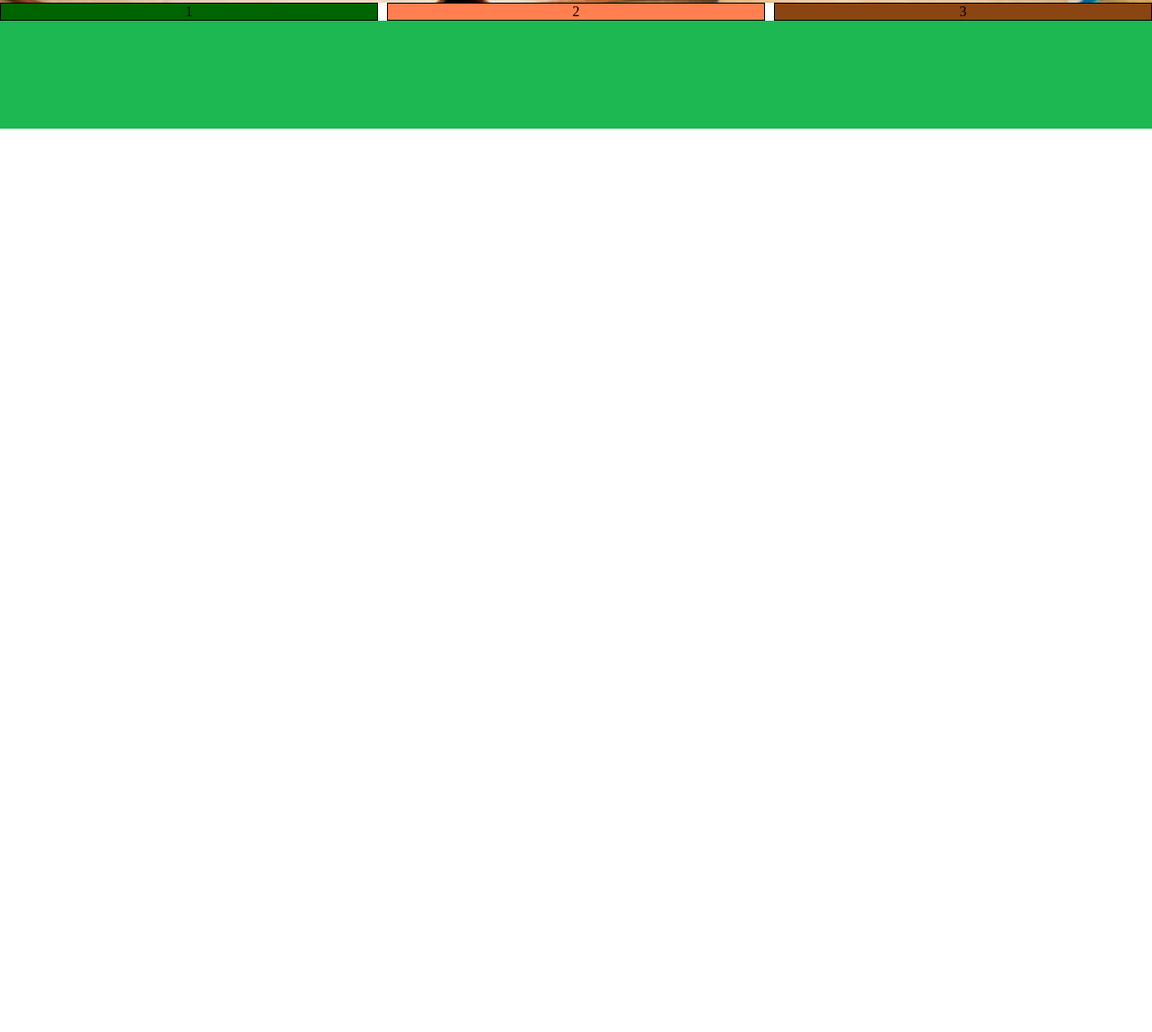
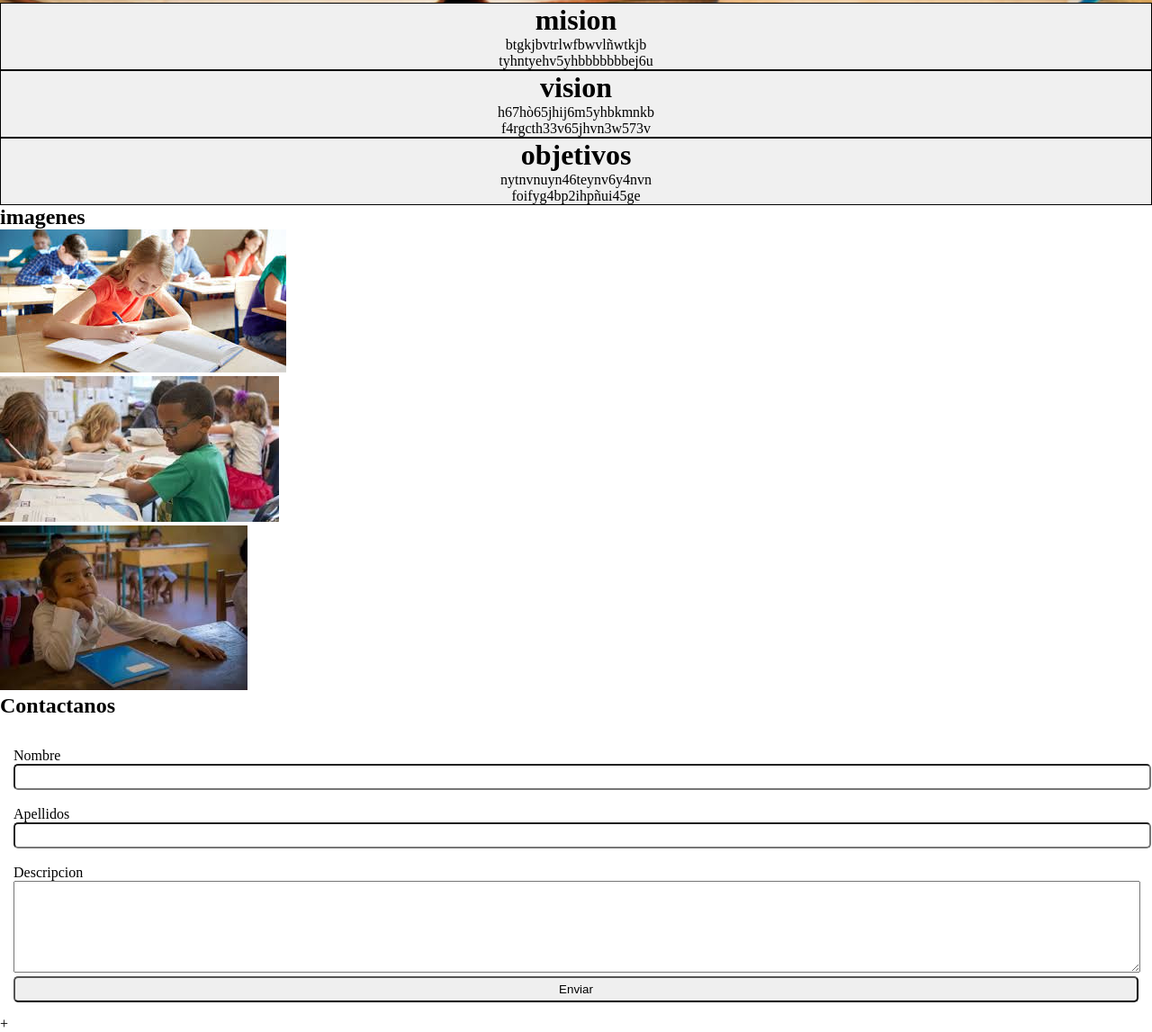
Before and after one commit to AXEL-duran/ProyectoPaginaWebAxel, a plain HTML site: page index.html in a window 1280 px wide. Shown: the part 405-1552 px from the top of the page at 90% size. Before the commit the page ends 800 px from the top, so only its background shows below. Drawn offline with Linux system fonts and the light colour scheme.

Commit message:
Micommitdel12

```diff
--- a/css/estilos.css
+++ b/css/estilos.css
@@ -16,10 +16,12 @@ background-size: cover;
 background-position: 10%;
 }
 .cajaColumnas{
+
 display: flex;
 justify-content: space-around;
 align-items: center;
 gap: 10px;
+border-right: solid 2px black;
 }
 .columna{
 flex: 1;
@@ -63,3 +65,22 @@ text-decoration: none;
 .menuSuperior li:last-child{
     border-right:none;
 }
+.Formulario{
+ width: 80%;
+ margin: auto;
+}
+form{
+padding: 15px;
+}
+input{
+width: 100%;
+padding: 5px;
+    border-radius: 5px;
+}
+textarea{
+width: 100%;
+height: 100px;
+
+
+
+}
--- a/index.html
+++ b/index.html
@@ -16,23 +16,39 @@
 </ul>
     </div>
     <div class="banner">
+        <p></p>
 </div>
 
-<div class="cajaColumnas">
+<div class="CajaColumnas">
 
-<div class="columna colorVerde">1</div>
+    <div class="columna"><h1>mision</h1><p>btgkjbvtrlwfbwvlñwtkjb <br>tyhntyehv5yhbbbbbbbej6u </p></div>
 
-<div class="columna colorNaranja">2</div>
+    <div class="columna"><h1>vision</h1><p>h67hò65jhij6m5yhbkmnkb <br>f4rgcth33v65jhvn3w573v</p></div>
 
-<div class="columna colorCafe">3</div>
-
-
+    <div class="columna"><h1>objetivos</h1><p>nytnvnuyn46teynv6y4nvn <br>foifyg4bp2ihpñui45ge </p></div>
+    </div>
+  <h2>imagenes</h2>
+<div class="CajaColumnas">
+<div class="Columna"><img src="imagenes/descarga.jpg" alt=""></div>
+<div class="Columna"><img src="imagenes/descarga (1).jpg" alt=""></div>
+<div class="Columna"><img src="imagenes/descarga (2).jpg" alt=""></div>
 </div>
-
-<div class="banner2"></div>
+<h2>Contactanos</h2><br>
+<form>
+<label>Nombre</label>
+<input type="text"><br>
+<br>
+<label>Apellidos</label>
+<input type="text"><br>
+<br>
+<label>Descripcion</label>
+<textarea name="" id="1"></textarea>
+<br>
+<input type="submit" value="Enviar">
 
 
 
 
+</form>
 </body>
-</html>
+</html>+
```
Also changed, not shown: imagenes/descarga (1).jpg (added), imagenes/descarga (2).jpg (added), imagenes/descarga.jpg (added).
